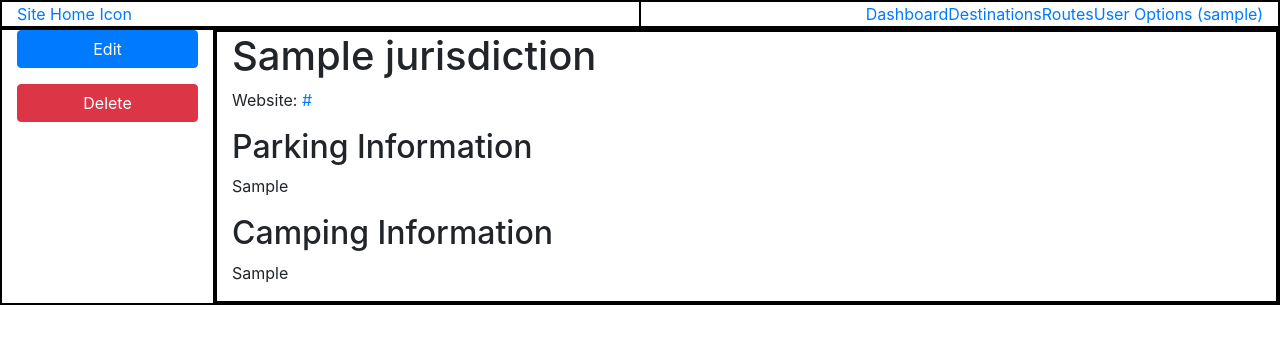
After one commit to pschlais/hikeplanner, a Django app: page /planner/jurisdiction/1/ in a window 1280 px wide. The commit adds this page. Shown: the top 344 px of the page. Run offline with Django 3.2, Linux system fonts and the light colour scheme; a user stored in the database is signed in; tables that the repository leaves empty hold one stand-in row (values such as "Sample post"); some libraries are stand-ins or nearby versions.

Commit message:
Added Jurisdiction views (detail, list, add, edit, delete) and corresponding url paths.

```diff
--- a/planner/models.py
+++ b/planner/models.py
@@ -201,7 +201,7 @@ class Jurisdiction(models.Model):
 
     # ----- METHODS ----------------
     def get_absolute_url(self):
-        pass
+        return reverse('jurisdiction-detail', args=[str(self.pk)])
 
     def __str__(self):
         return self.name
--- a/planner/templates/planner/governingbody_detail.html
+++ b/planner/templates/planner/governingbody_detail.html
@@ -1,8 +1,8 @@
 {% extends "planner/__l_left_sidebar.html" %}
 
 {% block sidebar_content %}
-  <p><a href="{% url 'govbody-edit' pk=governingbody.pk %}" class="btn btn-primary">Edit</a></p>
-  <p><a href="{% url 'govbody-delete' pk=governingbody.pk %}" class="btn btn-danger">Delete</a></p>
+  <p><a href="{% url 'govbody-edit' pk=governingbody.pk %}" class="btn btn-primary btn-block">Edit</a></p>
+  <p><a href="{% url 'govbody-delete' pk=governingbody.pk %}" class="btn btn-danger btn-block">Delete</a></p>
 {% endblock %}
 
 {% block stage_content %}
--- /dev/null
+++ b/planner/templates/planner/jurisdiction_confirm_delete.html
@@ -0,0 +1,5 @@
+{% extends "planner/__base.html" %}
+
+{% block main_content %}
+  {% include "planner/_detail_delete.html" with url_detail_name="jurisdiction-detail" %}
+{% endblock %}
--- /dev/null
+++ b/planner/templates/planner/jurisdiction_detail.html
@@ -0,0 +1,37 @@
+{% extends "planner/__l_left_sidebar.html" %}
+
+{% block sidebar_content %}
+  <p><a href="{% url 'jurisdiction-edit' pk=jurisdiction.pk %}" class="btn btn-primary btn-block">Edit</a></p>
+  <p><a href="{% url 'jurisdiction-delete' pk=jurisdiction.pk %}" class="btn btn-danger btn-block">Delete</a></p>
+{% endblock %}
+
+{% block stage_content %}
+  <section class="row">
+    <section class="col">
+      <h1>{{jurisdiction.name}}</h1>
+      {% if jurisdiction.governingbody != None %}
+        <p>Part of: <a href="{% url 'govbody-detail' pk=jurisdiction.governingbody.pk %}">{{jurisdiction.governingbody.name}}</a></p>
+      {% endif %}
+
+      <p>Website:
+        {% if jurisdiction.website != "" %}
+          <a href="{{jurisdiction.website}}" target="_blank">{{jurisdiction.website}}</a>
+        {% else %}
+          Not available
+        {% endif %}
+      </p>
+      <h2>Parking Information</h2>
+      <p>{% if jurisdiction.parking_info != "" %}
+          {{jurisdiction.parking_info}}
+        {% else %}
+          Not available
+        {% endif %}</p>
+      <h2>Camping Information</h2>
+     <p>{% if jurisdiction.camping_info != "" %}
+          {{jurisdiction.camping_info}}
+        {% else %}
+          Not available
+        {% endif %}</p>
+    </section>
+  </section>
+{% endblock %}
--- a/planner/urls.py
+++ b/planner/urls.py
@@ -4,29 +4,60 @@ from . import views
 urlpatterns = [
     path('', views.home_view, name='planner-home'),
 
-    path('destinations/', views.DestinationListView.as_view(), name='destination-list'),
-    path('destination/<int:pk>/', views.DestinationDetailView.as_view(), name='destination-detail'),
-    path('destination/add/', views.DestinationCreate.as_view(), name='destination-add'),
-    path('destination/<int:pk>/edit/', views.DestinationUpdate.as_view(), name='destination-edit'),
-    path('destination/<int:pk>/delete/', views.DestinationDelete.as_view(), name='destination-delete'),
+    path('destinations/', views.DestinationListView.as_view(),
+         name='destination-list'),
+    path('destination/<int:pk>/', views.DestinationDetailView.as_view(),
+         name='destination-detail'),
+    path('destination/add/', views.DestinationCreate.as_view(),
+         name='destination-add'),
+    path('destination/<int:pk>/edit/', views.DestinationUpdate.as_view(),
+         name='destination-edit'),
+    path('destination/<int:pk>/delete/', views.DestinationDelete.as_view(),
+         name='destination-delete'),
 
-    path('routes/', views.RouteListView.as_view(), name='route-list'),
-    path('route/<int:pk>/', views.RouteDetailView.as_view(), name='route-detail'),
-    path('route/add/', views.RouteCreate.as_view(), name='route-add'),
-    path('route/<int:pk>/edit/', views.RouteUpdate.as_view(), name='route-edit'),
-    path('route/<int:pk>/delete/', views.RouteDelete.as_view(), name='route-delete'),
+    path('routes/', views.RouteListView.as_view(),
+         name='route-list'),
+    path('route/<int:pk>/', views.RouteDetailView.as_view(),
+         name='route-detail'),
+    path('route/add/', views.RouteCreate.as_view(),
+         name='route-add'),
+    path('route/<int:pk>/edit/', views.RouteUpdate.as_view(),
+         name='route-edit'),
+    path('route/<int:pk>/delete/', views.RouteDelete.as_view(),
+         name='route-delete'),
 
-    path('trailheads/', views.TrailheadListView.as_view(), name='trailhead-list'),
-    path('trailhead/<int:pk>/', views.TrailheadDetailView.as_view(), name='trailhead-detail'),
-    path('trailhead/add/', views.TrailheadCreate.as_view(), name='trailhead-add'),
-    path('trailhead/<int:pk>/edit/', views.TrailheadUpdate.as_view(), name='trailhead-edit'),
-    path('trailhead/<int:pk>/delete/', views.TrailheadDelete.as_view(), name='trailhead-delete'),
+    path('trailheads/', views.TrailheadListView.as_view(),
+         name='trailhead-list'),
+    path('trailhead/<int:pk>/', views.TrailheadDetailView.as_view(),
+         name='trailhead-detail'),
+    path('trailhead/add/', views.TrailheadCreate.as_view(),
+         name='trailhead-add'),
+    path('trailhead/<int:pk>/edit/', views.TrailheadUpdate.as_view(),
+         name='trailhead-edit'),
+    path('trailhead/<int:pk>/delete/', views.TrailheadDelete.as_view(),
+         name='trailhead-delete'),
 
-    path('govbody/<int:pk>/', views.GoverningBodyDetailView.as_view(), name='govbody-detail'),
-    path('govbodies/', views.GoverningBodyListView.as_view(), name='govbody-list'),
-    path('govbody/add/', views.GoverningBodyCreate.as_view(), name='govbody-add'),
-    path('govbody/<int:pk>/edit/', views.GoverningBodyUpdate.as_view(), name='govbody-edit'),
-    path('govbody/<int:pk>/delete/', views.GoverningBodyDelete.as_view(), name='govbody-delete'),
+    path('govbody/<int:pk>/', views.GoverningBodyDetailView.as_view(),
+         name='govbody-detail'),
+    path('govbodies/', views.GoverningBodyListView.as_view(),
+         name='govbody-list'),
+    path('govbody/add/', views.GoverningBodyCreate.as_view(),
+         name='govbody-add'),
+    path('govbody/<int:pk>/edit/', views.GoverningBodyUpdate.as_view(),
+         name='govbody-edit'),
+    path('govbody/<int:pk>/delete/', views.GoverningBodyDelete.as_view(),
+         name='govbody-delete'),
+
+    path('jurisdiction/<int:pk>/', views.JurisdictionDetailView.as_view(),
+         name='jurisdiction-detail'),
+    path('jurisdictions/', views.JurisdictionListView.as_view(),
+         name='jurisdiction-list'),
+    path('jurisdiction/add/', views.JurisdictionCreate.as_view(),
+         name='jurisdiction-add'),
+    path('jurisdiction/<int:pk>/edit/', views.JurisdictionUpdate.as_view(),
+         name='jurisdiction-edit'),
+    path('jurisdiction/<int:pk>/delete/', views.JurisdictionDelete.as_view(),
+         name='jurisdiction-delete'),
 
     path('profile/', views.profile_overview, name='profile-detail'),
     path('profile/edit/', views.profile_update, name='profile-update'),
--- a/planner/views.py
+++ b/planner/views.py
@@ -7,6 +7,7 @@ from django.contrib.auth.mixins import LoginRequiredMixin
 from django.contrib.auth.models import User
 from django.views.generic.edit import CreateView, DeleteView, UpdateView
 from .models import Destination, Route, Trailhead, Profile, GoverningBody
+from .models import Jurisdiction
 from .forms import ProfileForm, RouteForm
 from .PlannerUtils import constructURL
 from .PlannerUtils import accessAPI
@@ -177,6 +178,30 @@ class GoverningBodyDelete(LoginRequiredMixin, DeleteView):
     success_url = reverse_lazy('govbody-list')
 
 
+# --------Jurisdiction views ---------------------
+class JurisdictionDetailView(LoginRequiredMixin, generic.DetailView):
+    model = Jurisdiction
+
+
+class JurisdictionListView(LoginRequiredMixin, generic.ListView):
+    model = Jurisdiction
+
+
+class JurisdictionCreate(LoginRequiredMixin, CreateView):
+    model = Jurisdiction
+    fields = '__all__'
+
+
+class JurisdictionUpdate(LoginRequiredMixin, UpdateView):
+    model = Jurisdiction
+    fields = '__all__'
+
+
+class JurisdictionDelete(LoginRequiredMixin, DeleteView):
+    model = Jurisdiction
+    success_url = reverse_lazy('jurisdiction-list')
+
+
 # ------- User Profile views ----------------------
 class UserProfileDetailView(LoginRequiredMixin, generic.DetailView):
     model = User
```
Also changed, not shown: planner/forms.py (+7 -1 lines), planner/templates/planner/jurisdiction_form.html (added, +10 -0 lines), planner/templates/planner/jurisdiction_list.html (added, +17 -0 lines).
